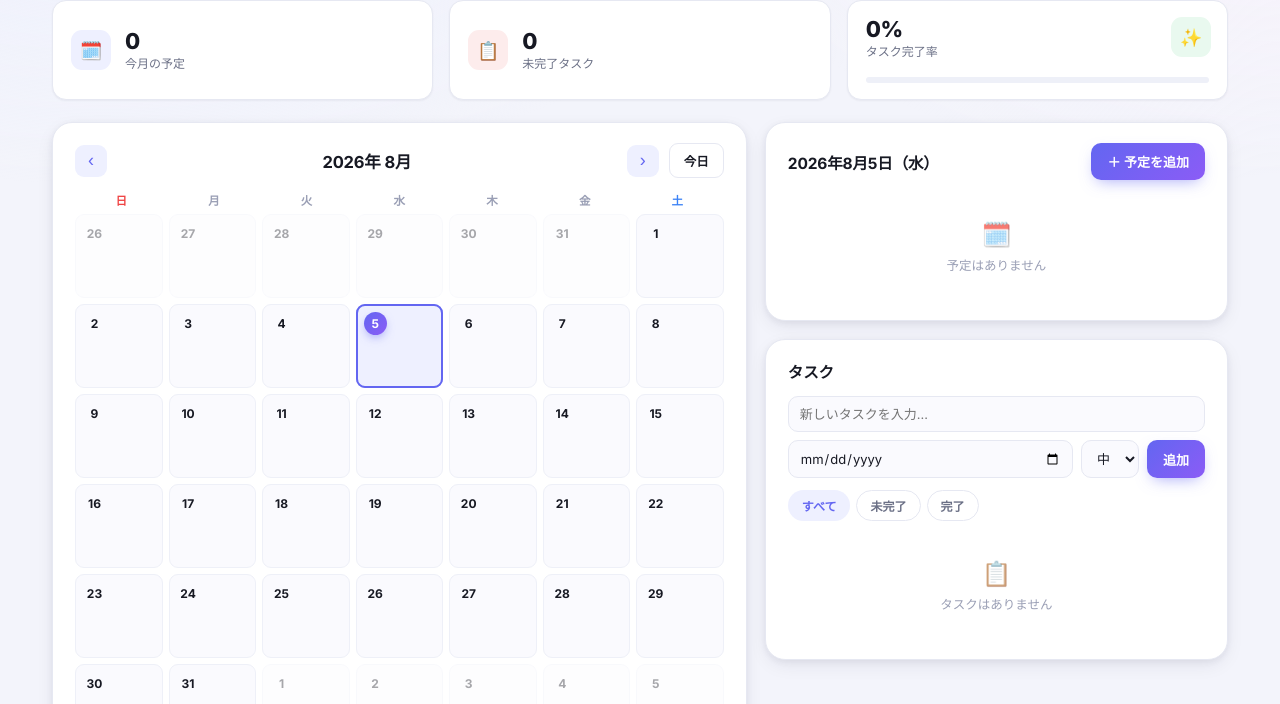
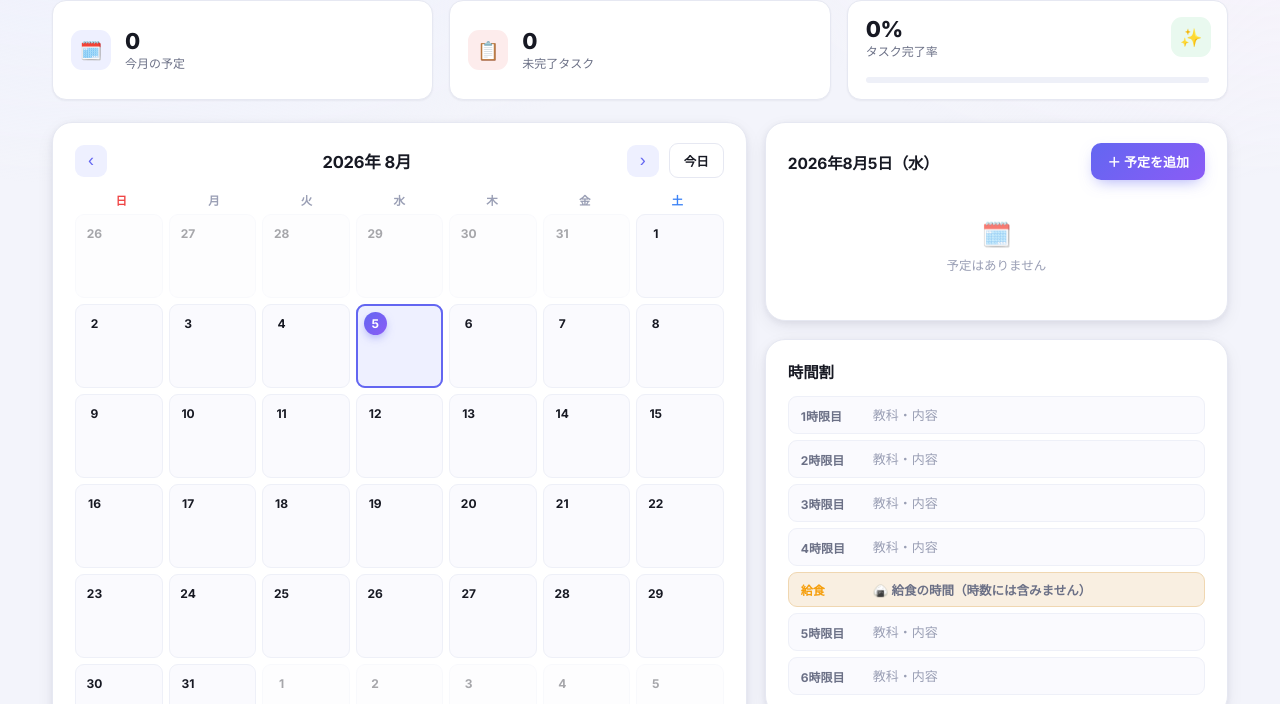
Before and after one commit to purin620/task-app, a website: page docs/index.html in a window 1280 px wide. Shown: the part 96-800 px from the top of the page. Drawn offline with Linux system fonts and the light colour scheme.

Commit message:
日ごとの時間割（1〜6時限＋4時限目後の給食固定表示）を追加

```diff
--- a/docs/app.js
+++ b/docs/app.js
@@ -19,11 +19,14 @@
   function loadStore() {
     try {
       const raw = localStorage.getItem(STORAGE_KEY);
-      if (raw) return JSON.parse(raw);
+      if (raw) {
+        const parsed = JSON.parse(raw);
+        return { events: [], tasks: [], timetable: {}, ...parsed };
+      }
     } catch (e) {
       console.warn('データの読み込みに失敗しました', e);
     }
-    return { events: [], tasks: [] };
+    return { events: [], tasks: [], timetable: {} };
   }
 
   function saveStore() {
@@ -51,6 +54,7 @@
   const calendarGrid = document.getElementById('calendarGrid');
   const selectedDateLabel = document.getElementById('selectedDateLabel');
   const eventList = document.getElementById('eventList');
+  const timetableList = document.getElementById('timetableList');
   const taskList = document.getElementById('taskList');
   const taskForm = document.getElementById('taskForm');
   const todayPill = document.getElementById('todayPill');
@@ -214,6 +218,51 @@
       li.addEventListener('click', () => openEventModal(ev.date, ev));
       eventList.appendChild(li);
     });
+  }
+
+  // ---------- Timetable (1日6時限＋4時限目の後に給食) ----------
+  const TIMETABLE_PERIOD_COUNT = 6;
+  const TIMETABLE_LUNCH_AFTER = 4; // この時限の直後に給食を挟む（時数には含めない）
+
+  function getTimetableEntries(dateStr) {
+    if (store.timetable && store.timetable[dateStr]) return store.timetable[dateStr];
+    return Array(TIMETABLE_PERIOD_COUNT).fill('');
+  }
+
+  function setTimetableEntry(dateStr, index, value) {
+    if (!store.timetable) store.timetable = {};
+    if (!store.timetable[dateStr]) store.timetable[dateStr] = Array(TIMETABLE_PERIOD_COUNT).fill('');
+    store.timetable[dateStr][index] = value;
+    if (store.timetable[dateStr].every(v => !v)) delete store.timetable[dateStr];
+    saveStore();
+  }
+
+  function renderTimetable() {
+    timetableList.innerHTML = '';
+    const entries = getTimetableEntries(selectedDate);
+
+    for (let i = 0; i < TIMETABLE_PERIOD_COUNT; i++) {
+      const li = document.createElement('li');
+      li.className = 'timetable-row';
+      li.innerHTML = `
+        <span class="timetable-period">${i + 1}時限目</span>
+        <input type="text" class="timetable-input" maxlength="60" placeholder="教科・内容">
+      `;
+      const input = li.querySelector('input');
+      input.value = entries[i] || '';
+      input.addEventListener('change', () => setTimetableEntry(selectedDate, i, input.value.trim()));
+      timetableList.appendChild(li);
+
+      if (i + 1 === TIMETABLE_LUNCH_AFTER) {
+        const lunch = document.createElement('li');
+        lunch.className = 'timetable-row timetable-lunch';
+        lunch.innerHTML = `
+          <span class="timetable-period">給食</span>
+          <span class="timetable-lunch-label">🍙 給食の時間（時数には含みません）</span>
+        `;
+        timetableList.appendChild(lunch);
+      }
+    }
   }
 
   function escapeHtml(str) {
@@ -446,6 +495,7 @@
   function renderAll() {
     renderCalendar();
     renderDayPanel();
+    renderTimetable();
     renderTasks();
   }
 
--- a/docs/index.html
+++ b/docs/index.html
@@ -77,6 +77,14 @@
           <button id="addEventBtn" class="primary-btn">＋ 予定を追加</button>
         </div>
         <ul id="eventList" class="event-list"></ul>
+      </section>
+
+      <!-- 時間割 -->
+      <section class="panel timetable-panel">
+        <div class="panel-header">
+          <h2>時間割</h2>
+        </div>
+        <ul id="timetableList" class="timetable-list"></ul>
       </section>
 
       <!-- タスク管理 -->
--- a/docs/style.css
+++ b/docs/style.css
@@ -512,6 +512,56 @@ body {
 .empty-state .empty-icon { font-size: 24px; opacity: 0.7; }
 .empty-state .empty-text { font-size: 12.5px; font-weight: 500; }
 
+/* ---------- Timetable ---------- */
+.timetable-list {
+  list-style: none;
+  margin: 0;
+  padding: 0;
+  display: flex;
+  flex-direction: column;
+  gap: 6px;
+}
+.timetable-row {
+  display: flex;
+  align-items: center;
+  gap: 10px;
+  padding: 7px 12px;
+  border-radius: var(--radius-sm);
+  border: 1px solid var(--border-soft);
+  background: var(--panel-alt);
+}
+.timetable-period {
+  flex-shrink: 0;
+  width: 62px;
+  font-size: 12px;
+  font-weight: 700;
+  color: var(--text-muted);
+}
+.timetable-input {
+  flex: 1;
+  min-width: 0;
+  border: none;
+  background: transparent;
+  color: var(--text);
+  font-family: inherit;
+  font-size: 13px;
+  padding: 3px 0;
+}
+.timetable-input::placeholder { color: var(--text-faint); }
+.timetable-input:focus {
+  outline: none;
+}
+.timetable-row.timetable-lunch {
+  background: color-mix(in srgb, var(--warning) 12%, var(--panel-alt));
+  border-color: color-mix(in srgb, var(--warning) 30%, var(--border-soft));
+}
+.timetable-row.timetable-lunch .timetable-period { color: var(--warning); }
+.timetable-lunch-label {
+  font-size: 12.5px;
+  font-weight: 600;
+  color: var(--text-muted);
+}
+
 /* ---------- Tasks ---------- */
 .task-form {
   display: flex;
```
